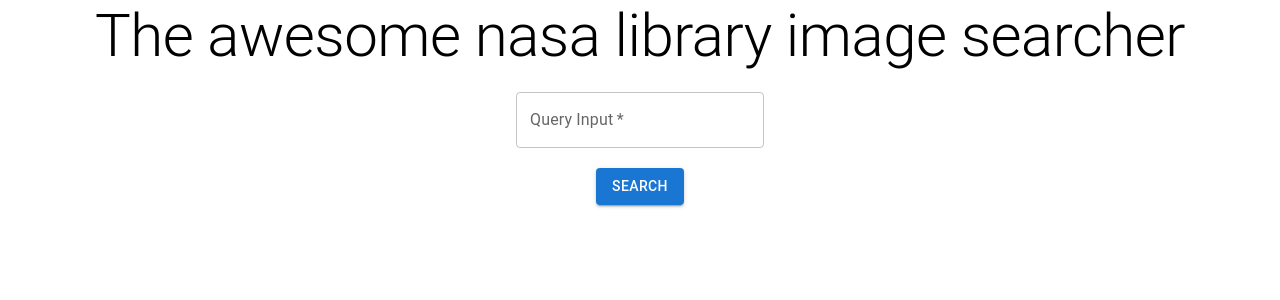
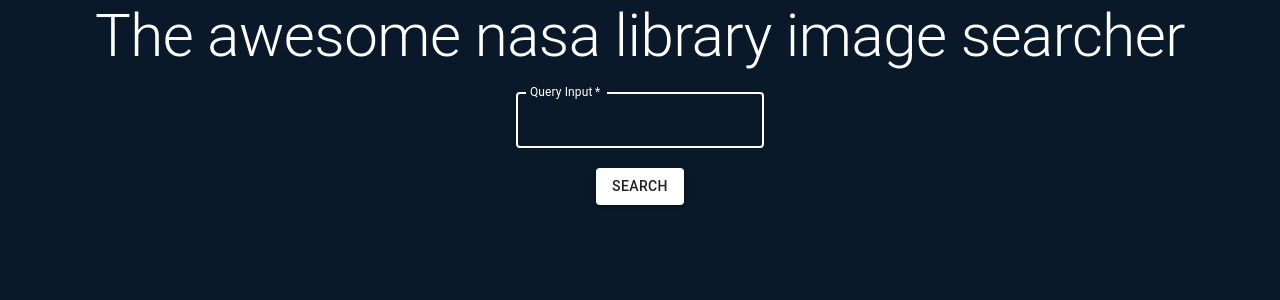
Before and after one commit to jzapiorkowski/nasa-library, a React (Create React App) app: page / in a window 1280 px wide. Shown: the top 300 px of the page. Built offline with nearby package versions, Linux system fonts and the light colour scheme.

Commit message:
feat: change theme of app (#11)
* create MUI theme & change background color of app

* add white as primary main color

* change headers color to white

* change textfield color to primary main

```diff
--- a/src/App.css
+++ /dev/null
@@ -1,38 +0,0 @@
-.App {
-  text-align: center;
-}
-
-.App-logo {
-  height: 40vmin;
-  pointer-events: none;
-}
-
-@media (prefers-reduced-motion: no-preference) {
-  .App-logo {
-    animation: App-logo-spin infinite 20s linear;
-  }
-}
-
-.App-header {
-  background-color: #282c34;
-  min-height: 100vh;
-  display: flex;
-  flex-direction: column;
-  align-items: center;
-  justify-content: center;
-  font-size: calc(10px + 2vmin);
-  color: white;
-}
-
-.App-link {
-  color: #61dafb;
-}
-
-@keyframes App-logo-spin {
-  from {
-    transform: rotate(0deg);
-  }
-  to {
-    transform: rotate(360deg);
-  }
-}
--- a/src/App.tsx
+++ b/src/App.tsx
@@ -1,15 +1,19 @@
+import styled from '@emotion/styled';
 import { PageHeader } from 'modules/PageHeader';
 import { SearchResultsGridContainer } from 'modules/SearchResultsGrid';
-import './App.css';
 import { ImagesSearchForm } from './modules/ImagesSearchForm';
+
+const StyledApp = styled('div')`
+  text-align: center;
+`;
 
 function App() {
   return (
-    <div className='App'>
+    <StyledApp>
       <PageHeader />
       <ImagesSearchForm />
       <SearchResultsGridContainer />
-    </div>
+    </StyledApp>
   );
 }
 
--- a/src/components/TextField/TextField.tsx
+++ b/src/components/TextField/TextField.tsx
@@ -1,5 +1,6 @@
 import { Field } from 'formik';
 import { TextField as MuiTextField } from '@mui/material';
+import { theme } from 'theme';
 
 interface TextFieldProps {
   name: string;
@@ -16,6 +17,8 @@
       as={MuiTextField}
       type='text'
       required={isRequired}
+      focused
+      sx={{ input: { color: theme.palette.primary.main } }}
     />
   );
 }
--- a/src/index.css
+++ /dev/null
@@ -1,13 +0,0 @@
-body {
-  margin: 0;
-  font-family: -apple-system, BlinkMacSystemFont, 'Segoe UI', 'Roboto', 'Oxygen',
-    'Ubuntu', 'Cantarell', 'Fira Sans', 'Droid Sans', 'Helvetica Neue',
-    sans-serif;
-  -webkit-font-smoothing: antialiased;
-  -moz-osx-font-smoothing: grayscale;
-}
-
-code {
-  font-family: source-code-pro, Menlo, Monaco, Consolas, 'Courier New',
-    monospace;
-}
--- a/src/index.tsx
+++ b/src/index.tsx
@@ -1,10 +1,11 @@
 import React from 'react';
 import ReactDOM from 'react-dom/client';
-import './index.css';
 import App from './App';
 import reportWebVitals from './reportWebVitals';
 import { Provider } from 'react-redux';
 import { store } from 'store';
+import { CssBaseline, ThemeProvider } from '@mui/material';
+import { theme } from 'theme';
 
 const root = ReactDOM.createRoot(
   document.getElementById('root') as HTMLElement
@@ -12,7 +13,10 @@
 root.render(
   <React.StrictMode>
     <Provider store={store}>
-      <App />
+      <ThemeProvider theme={theme}>
+        <CssBaseline />
+        <App />
+      </ThemeProvider>
     </Provider>
   </React.StrictMode>
 );
--- a/src/modules/PageHeader/PageHeader.tsx
+++ b/src/modules/PageHeader/PageHeader.tsx
@@ -1,9 +1,13 @@
-import { Typography } from '@mui/material';
+import { Typography, styled } from '@mui/material';
+
+const StyledHeader = styled(Typography)`
+  color: ${({ theme }) => theme.palette.primary.main};
+`;
 
 export function PageHeader() {
   return (
-    <Typography variant='h2'>
+    <StyledHeader variant='h2'>
       The awesome nasa library image searcher
-    </Typography>
+    </StyledHeader>
   );
 }
--- /dev/null
+++ b/src/theme.ts
@@ -0,0 +1,14 @@
+import { createTheme } from '@mui/material';
+
+export const x = '';
+
+export const theme = createTheme({
+  palette: {
+    background: {
+      default: '#0a1929',
+    },
+    primary: {
+      main: '#ffffff',
+    },
+  },
+});
```
